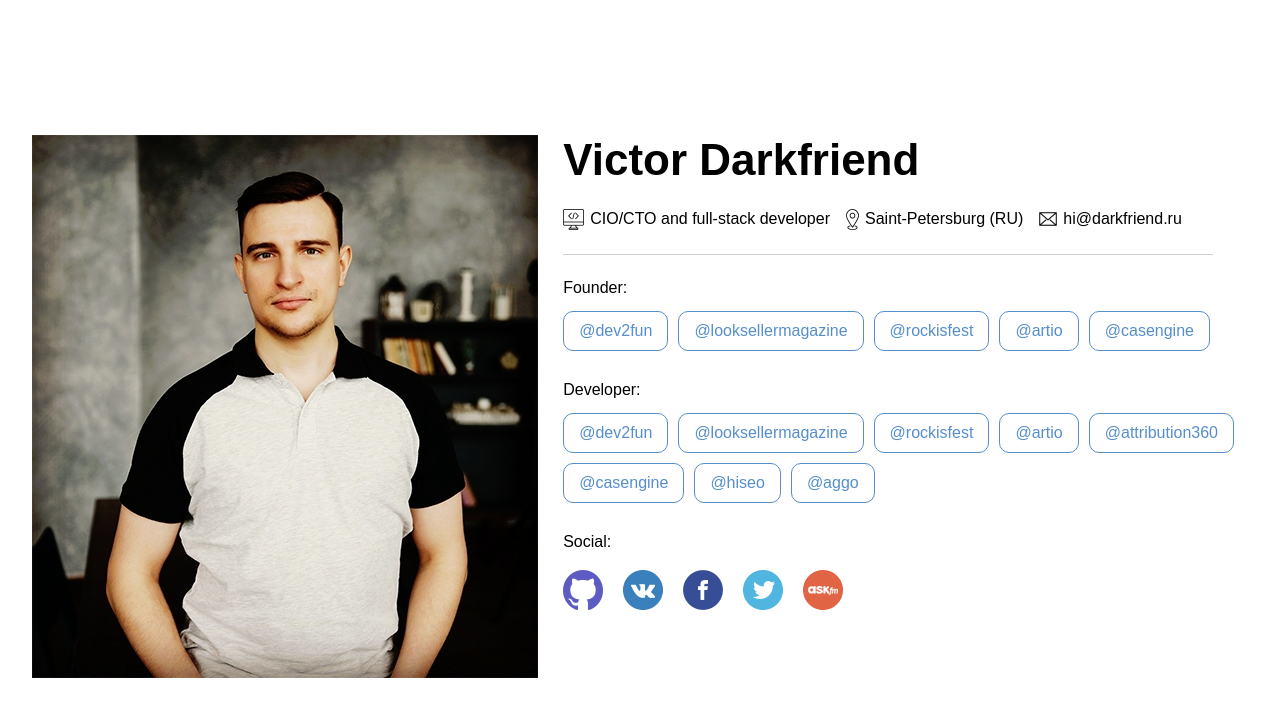
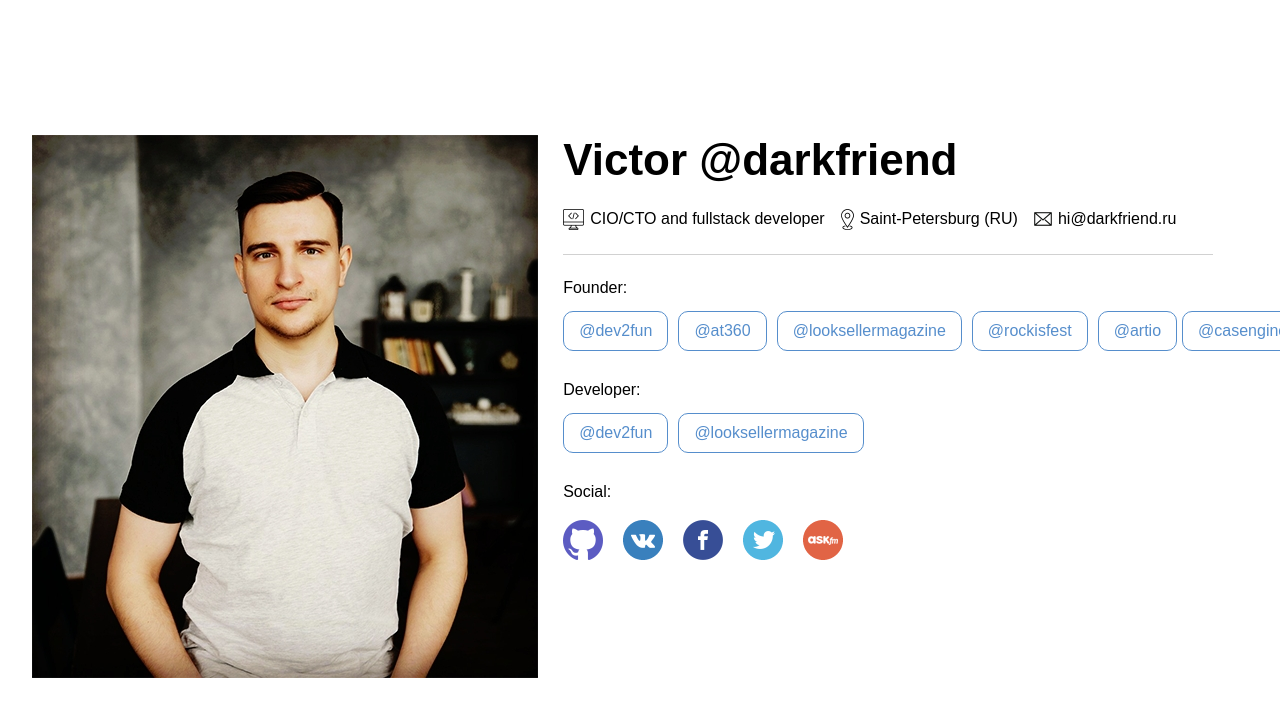
Before and after one commit to darkfriend/mysite, a website: page index.html in a window 1280 px wide. Shown: the top 716 px of the page. Drawn offline with Linux system fonts and the light colour scheme.

Commit message:
fix links

```diff
--- a/index.html
+++ b/index.html
@@ -1,11 +1,11 @@
 <!DOCTYPE html>
 <html>
 <head>
-    <title>Darkfriend - full-stack developer from is Russia</title>
+    <title>Darkfriend - fullstack developer from is Russia</title>
     <meta charset="UTF-8">
     <meta name="viewport" content="width=device-width, initial-scale=1.0">
     <meta name="description" content="Darkfriend - full-stack developer">
-    <meta name="keywords" content="darkfriend, full-stack developer, full stack">
+    <meta name="keywords" content="darkfriend, full-stack developer, fullstack">
     <link rel="stylesheet" href="/css/main.css">
 </head>
 <body class="hcenter">
@@ -16,11 +16,11 @@
             <img src="/img/darkfriend.jpg" alt="darkfriend">
         </div>
         <div class="o-grid__cell o-grid__cell--width-60">
-            <h1 class="c-heading u-super">Victor Darkfriend</h1>
+            <h1 class="c-heading u-super">Victor @darkfriend</h1>
             <ul class="c-list c-list--inline c-list--unstyled">
                 <li class="c-list__item">
                     <img src="/img/icons/coding.png" alt="coding" class="">
-                    <div class="o-grid-text">CIO/CTO and full-stack developer</div>
+                    <div class="o-grid-text">CIO/CTO and fullstack developer</div>
                 </li>
                 <li class="c-list__item">
                     <img src="/img/icons/location.png" alt="coding" class="">
@@ -35,6 +35,7 @@
             <p class="c-paragraph c-paragraph--who">Founder:</p>
             <div class="d-link-group">
                 <a href="//dev2fun.com/?utm_source=darkfriend&utm_medium=referral" class="d-link" target="_blank">@dev2fun</a>
+                <a href="//at360.ru/?utm_source=darkfriend&utm_medium=referral" class="d-link" target="_blank">@at360</a>
                 <a href="//lookslikemagazine.com/?utm_source=darkfriend&utm_medium=referral" class="d-link" target="_blank">@looksellermagazine</a>
                 <a href="//rockisfest.ru/?utm_source=darkfriend&utm_medium=referral" class="d-link" target="_blank">@rockisfest</a>
                 <a href="//artio.org/?utm_source=darkfriend&utm_medium=referral" class="d-link" target="_blank">@artio</a>
@@ -44,12 +45,6 @@
             <div class="d-link-group">
                 <a href="//dev2fun.com/?utm_source=darkfriend&utm_medium=referral" class="d-link" target="_blank">@dev2fun</a>
                 <a href="//lookslikemagazine.com/?utm_source=darkfriend&utm_medium=referral" class="d-link" target="_blank">@looksellermagazine</a>
-                <a href="//rockisfest.ru/?utm_source=darkfriend&utm_medium=referral" class="d-link" target="_blank">@rockisfest</a>
-                <a href="//artio.org/?utm_source=darkfriend&utm_medium=referral" class="d-link" target="_blank">@artio</a>
-                <a href="//attribution360.ru/?utm_source=darkfriend&utm_medium=referral" class="d-link" target="_blank">@attribution360</a>
-                <a href="//casengine.net/?utm_source=darkfriend&utm_medium=referral" class="d-link" target="_blank">@casengine</a>
-                <a href="//hiseo.ru/?utm_source=darkfriend&utm_medium=referral" class="d-link" target="_blank">@hiseo</a>
-                <a href="//aggo.ru/?utm_source=darkfriend&utm_medium=referral" class="d-link" target="_blank">@aggo</a>
             </div>
             <p class="c-paragraph c-paragraph--who">Social:</p>
             <div class="d-link-group">
```
Also changed, not shown: source/html/index.html (+4 -9 lines), dist/index.html.
